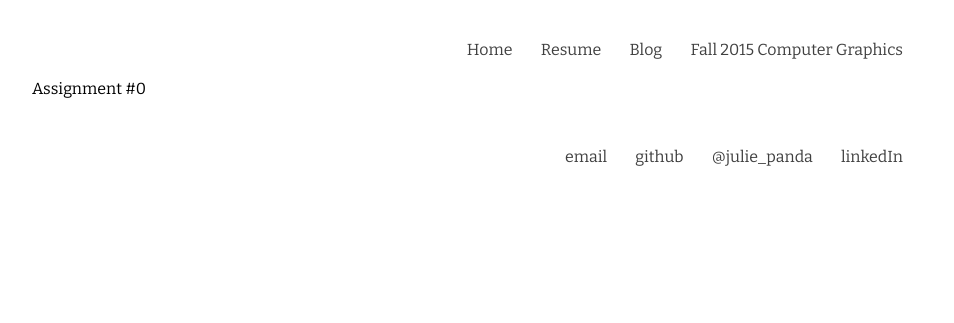
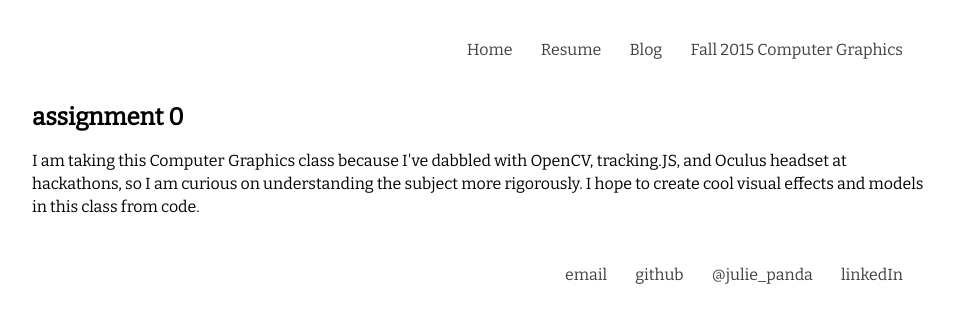
Before and after one commit to juliepanda/juliepanda.github.io, a Jekyll site: the page built from f15-computer-graphics/assignments/0.html, in a window 1280 px wide. Shown: the top 323 px of the page, without its empty margins (160-1114 px from the left). Built offline with Jekyll 4.4.1, drawn with Linux system fonts in a browser that asks for light colours.

Commit message:
update assignment 0

```diff
--- a/css/main.css
+++ b/css/main.css
@@ -22,7 +22,7 @@ nav ul li, footer ul li {
 }
 
 .container {
-	margin-top: 5px;
+	margin-top: 5%;
 	margin-bottom: 5%;
 }
 
--- a/f15-computer-graphics/assignments/0.html
+++ b/f15-computer-graphics/assignments/0.html
@@ -2,4 +2,7 @@
 layout: default
 title: assignment 0
 ---
-<p>Assignment #0</p>
+<h2>{{page.title}}</h2>
+<p>
+I am taking this Computer Graphics class because I've dabbled with OpenCV, tracking.JS, and Oculus headset at hackathons, so I am curious on understanding the subject more rigorously. I hope to create cool visual effects and models in this class from code.
+</p>
--- a/f15-computer-graphics/index.html
+++ b/f15-computer-graphics/index.html
@@ -1,8 +1,9 @@
 ---
 layout: default
-title: computer graphics
+title: Fall 2015 Computer Graphics
 ---
-<h2>Fall 2015 Computer Graphics</h2>
+<h1>{{ page.title }}</h1>
+<p>Submissions to Fall 2015 Graduate Computer Graphics class at NYU.</p>
 <ul>
   <li><a href="./assignments/0.html">Assignment #0</li>
 </ul>
```
